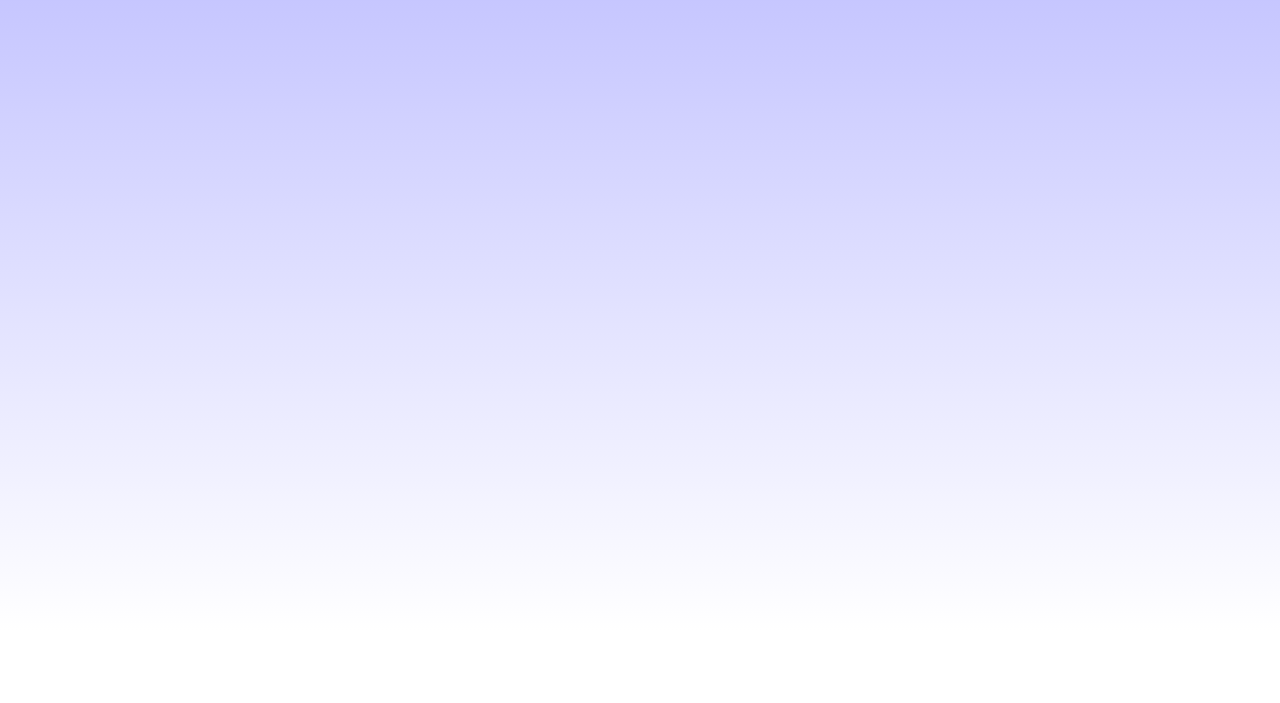
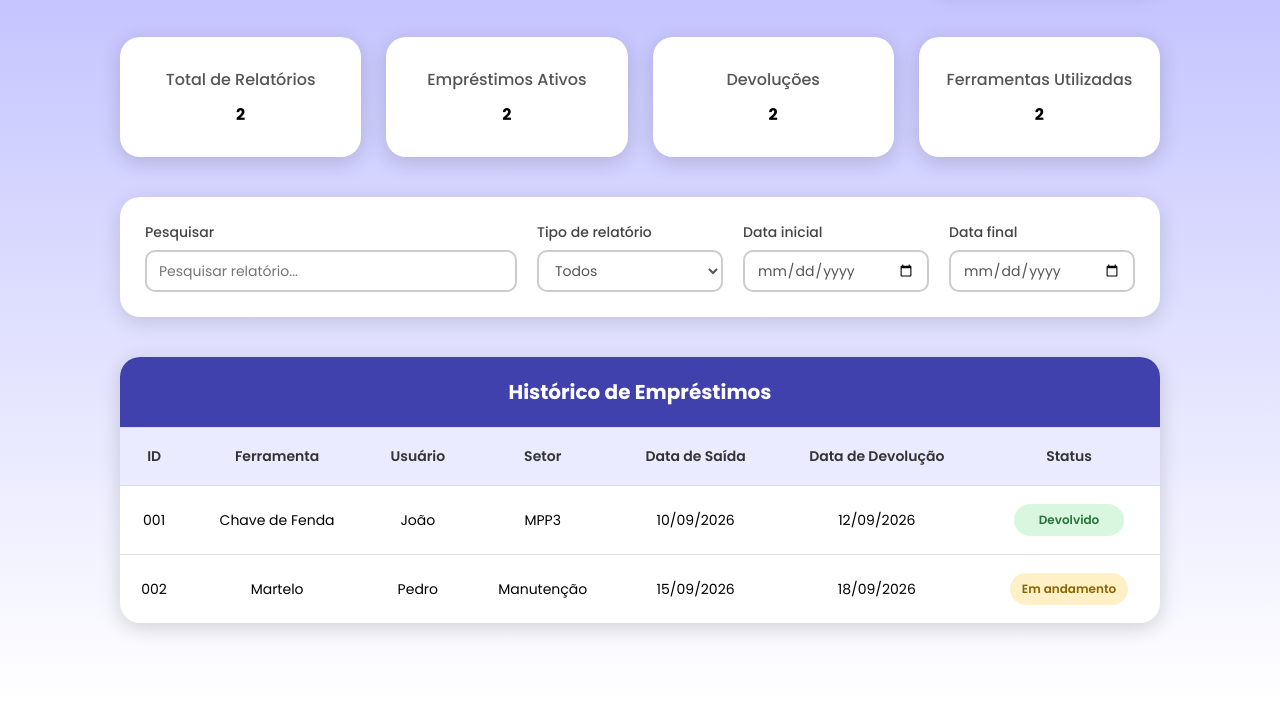
Before and after one commit to JaooO0974629/CEF, a plain HTML site: page relatorios.html in a window 1280 px wide. Shown: the part 169-872 px from the top of the page. Before the commit the page ends 800 px from the top, so only its background shows below. Drawn offline with Linux system fonts and the light colour scheme.

Commit message:
Add report section with filters and table

```diff
--- a/relatorios.html
+++ b/relatorios.html
@@ -22,5 +22,134 @@
             <img class="logout" src="img/logout.png" alt="Sair">
         </a>
     </header>
+    <main>
+
+        <section class="cabecalho-relatorios">
+
+            <div>
+                <h2>Relatórios</h2>
+                <p>Consulte o histórico de empréstimos e devoluções de ferramentas.</p>
+            </div>
+
+            <button class="botao botao--primario botao--largo">
+                Imprimir Relatório
+            </button>
+
+        </section>
+
+        <section class="indicadores">
+            <div class="indicador-card">
+                <h3>Total de Relatórios</h3>
+                <b>2</b>
+            </div>
+            <div class="indicador-card">
+                <h3>Empréstimos Ativos</h3>
+                <b>2</b>
+            </div>
+            <div class="indicador-card">
+                <h3>Devoluções</h3>
+                <b>2</b>
+            </div>
+            <div class="indicador-card">
+                <h3>Ferramentas Utilizadas</h3>
+                <b>2</b>
+            </div>
+
+        </section>
+
+        <section class="filtros">
+
+            <div class="campo-filtro">
+                <label for="pesquisa">Pesquisar</label>
+                <input
+                    id="pesquisa"
+                    class="pesquisa"
+                    type="text"
+                    placeholder="Pesquisar relatório..."
+                >
+            </div>
+
+            <div class="campo-filtro">
+                <label for="tipo">Tipo de relatório</label>
+                <select id="tipo">
+                    <option value="">Todos</option>
+                    <option value="emprestimo">Empréstimo</option>
+                    <option value="devolucao">Devolução</option>
+                </select>
+            </div>
+
+            <div class="campo-filtro">
+                <label for="data-inicio">Data inicial</label>
+
+                <input
+                    id="data-inicio"
+                    type="date"
+                >
+            </div>
+
+            <div class="campo-filtro">
+                <label for="data-fim">Data final</label>
+                <input
+                    id="data-fim"
+                    type="date"
+                >
+            </div>
+        </section>
+
+        <section class="tabela-wrapper">
+            <div class="tabela-card">
+                <table class="tabela-relatorios">
+                    <thead>
+                        <tr class="tabela-titulo">
+                            <th colspan="7">
+                                Histórico de Empréstimos
+                            </th>
+                        </tr>
+                        <tr class="tabela-cabecalho">
+                            <th>ID</th>
+                            <th>Ferramenta</th>
+                            <th>Usuário</th>
+                            <th>Setor</th>
+                            <th>Data de Saída</th>
+                            <th>Data de Devolução</th>
+                            <th>Status</th>
+                        </tr>
+
+                    </thead>
+
+                    <tbody>
+
+                        <tr>
+                            <td>001</td>
+                            <td>Chave de Fenda</td>
+                            <td>João</td>
+                            <td>MPP3</td>
+                            <td>10/09/2026</td>
+                            <td>12/09/2026</td>
+                            <td>
+                                <span class="status status--devolvido">
+                                    Devolvido
+                                </span>
+                            </td>
+                        </tr>
+
+                        <tr>
+                            <td>002</td>
+                            <td>Martelo</td>
+                            <td>Pedro</td>
+                            <td>Manutenção</td>
+                            <td>15/09/2026</td>
+                            <td>18/09/2026</td>
+                            <td>
+                                <span class="status status--ativo">
+                                    Em andamento
+                                </span>
+                            </td>
+                        </tr>
+                    </tbody>
+                </table>
+            </div>
+        </section>
+    </main>
 </body>
 </html>
```
